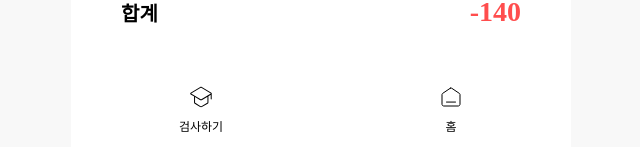
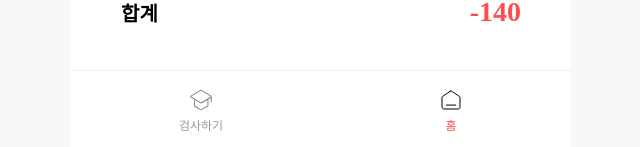
Before and after one commit to x0gux/malhalyeon_front, a Next.js app: page / in a window 1280 px wide. Shown: the part 650-797 px from the top of the page, without its empty margins (319-959 px from the left). Built offline with nearby package versions, Linux system fonts and the light colour scheme; a web font is replaced by a local one.

Commit message:
feat : test페이지

```diff
--- a/src/_components/Layout/Footer.tsx
+++ b/src/_components/Layout/Footer.tsx
@@ -1,20 +1,35 @@
-'use client'
+'use client';
+
 import styled from "@emotion/styled";
 import Image from "next/image";
 import font from "@/packages/design-system/src/font";
-import { useRouter } from "next/navigation";
+import { useRouter, usePathname } from "next/navigation";
 
-const Footer = () =>{
+const Footer = () => {
     const router = useRouter();
-    return(
+    const pathname = usePathname();
+
+    return (
         <FooterLayout>
-            <FooterItem onClick={() => {router.push("/test")}}>
-                <Image src="/test.svg" alt="test" width={24} height={24} />
-                <FooterText>검사하기</FooterText>
+            <FooterItem onClick={() => { router.push("/test") }}>
+                <Image
+                    src="/test.svg"
+                    alt="test"
+                    width={24}
+                    height={24}
+                    style={{ filter: pathname === '/test' ? 'none' : 'grayscale(100%) opacity(0.5)' }}
+                />
+                <FooterText active={pathname === '/test'}>검사하기</FooterText>
             </FooterItem>
-            <FooterItem onClick={() => {router.push("/")}}>
-                <Image src="/home.svg" alt="home" width={24} height={24} />
-                <FooterText>홈</FooterText>
+            <FooterItem onClick={() => { router.push("/") }}>
+                <Image
+                    src="/home.svg"
+                    alt="home"
+                    width={24}
+                    height={24}
+                    style={{ filter: pathname === '/' ? 'none' : 'grayscale(100%) opacity(0.5)' }}
+                />
+                <FooterText active={pathname === '/'}>홈</FooterText>
             </FooterItem>
         </FooterLayout>
     )
@@ -33,16 +48,20 @@ const FooterLayout = styled.div`
     position: fixed;
     max-width:500px;
     bottom : 0;
-    height : 10%;
+    height : 80px;
+    background-color: #ffffff;
+    border-top: 1px solid #f0f0f0;
 `
 
 const FooterItem = styled.div`
     display : flex;
     flex-direction : column;
     align-items : center;
-    gap : 0.5rem;
+    gap : 4px;
+    cursor: pointer;
 `
 
-const FooterText = styled.p`
+const FooterText = styled.p<{ active?: boolean }>`
     ${font.P3};
+    color: ${props => props.active ? "#FF4D4D" : "#999999"};
 `
```
Also changed, not shown: src/app/test/page.tsx (+118 -0 lines).
